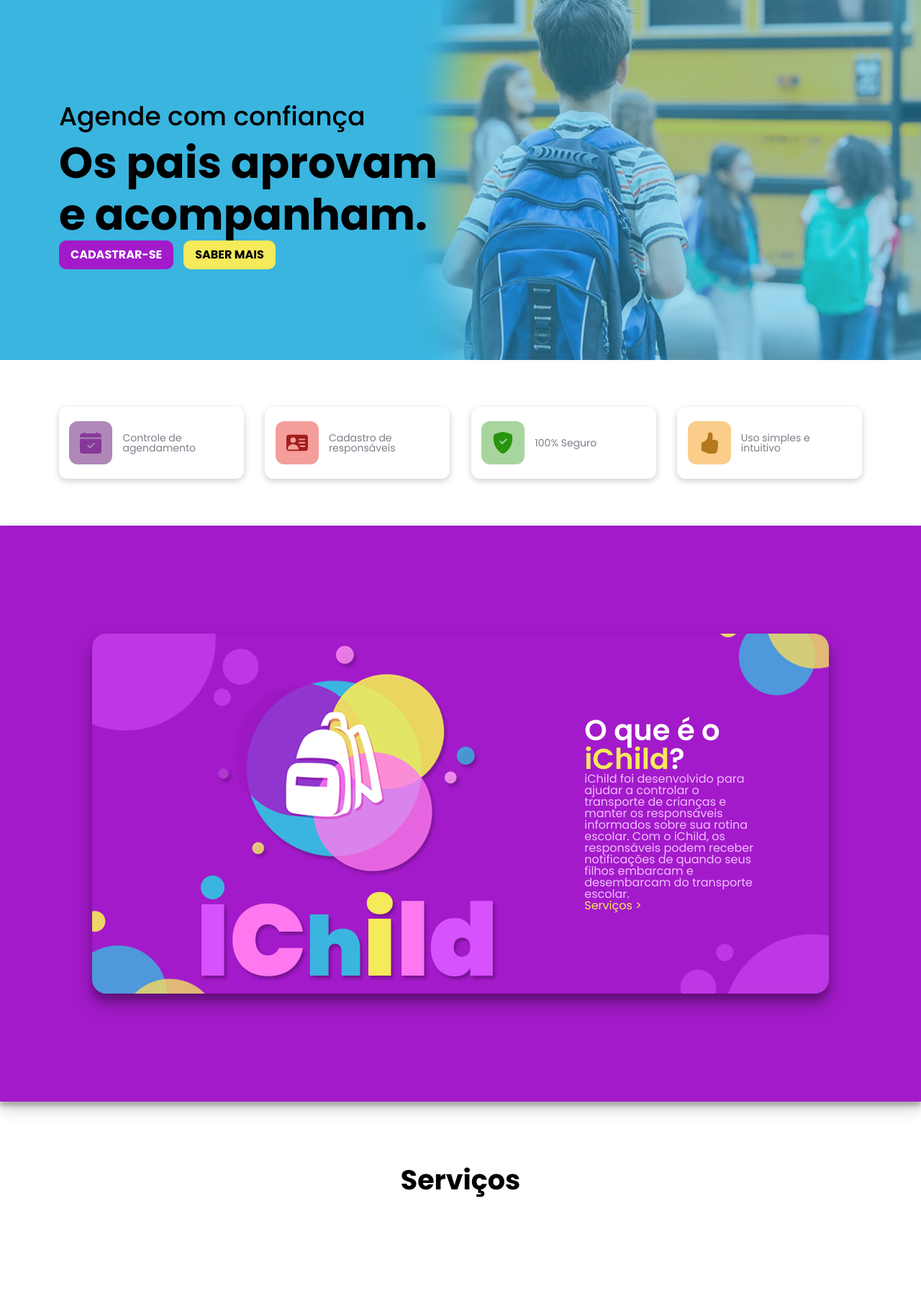
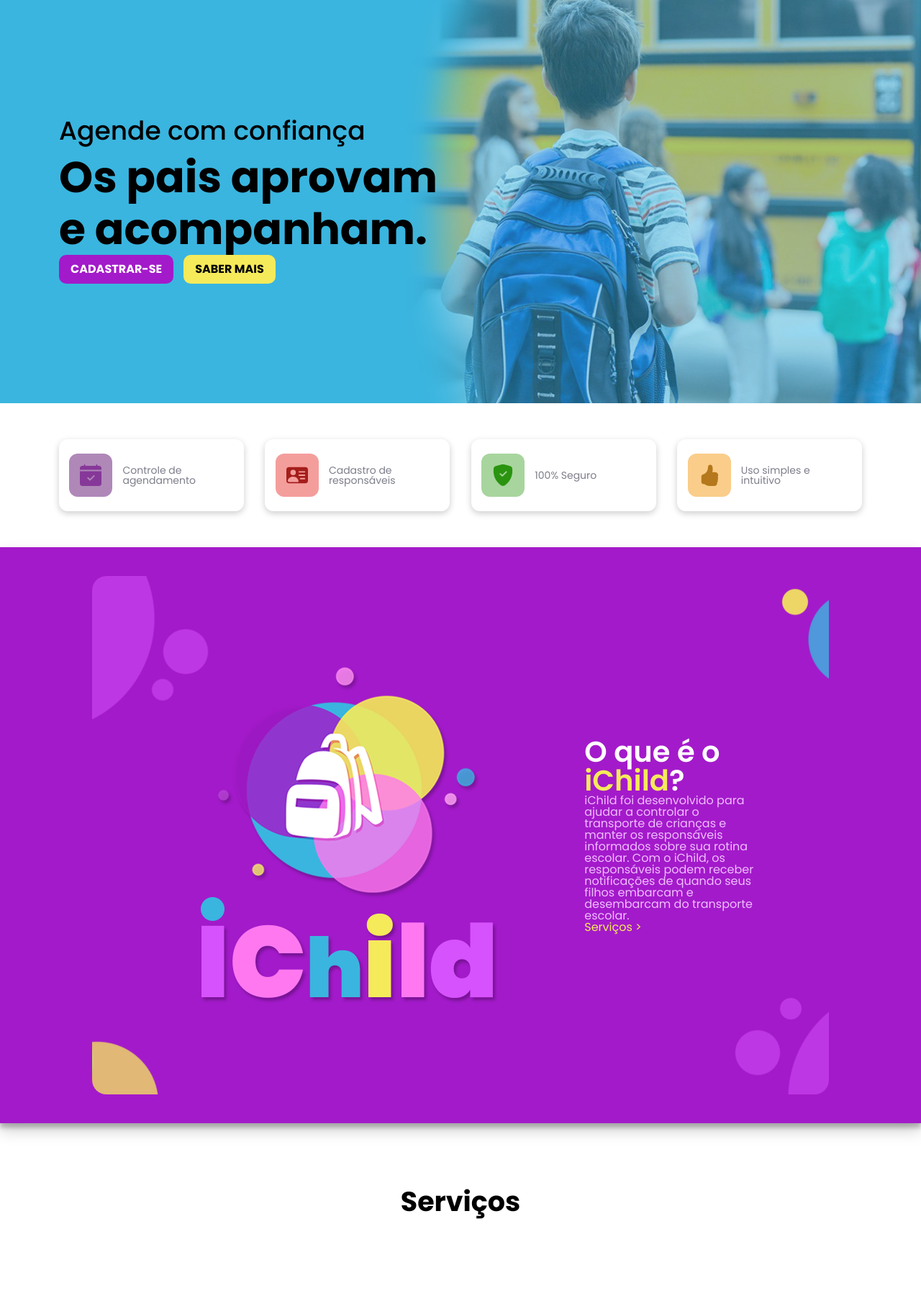
Before and after one commit to murilo-a-m/faculdade-ichild, a PHP site: page /ichild/src/pages/home/home.php in a window 1280 px wide. Shown: the part 87-1887 px from the top of the page at 72% size. Run offline with PHP 8.4, Linux system fonts and the light colour scheme.

Commit message:
[update]: fix bugs

```diff
--- a/src/css/style.css
+++ b/src/css/style.css
@@ -311,7 +311,7 @@
   box-shadow: 0 14px 28px rgba(0, 0, 0, 0.25), 0 10px 10px rgba(0, 0, 0, 0.22);
   display: flex;
   justify-content: center;
-  min-height: 90%;
+  min-height: 90vh;
   width: 80%;
 }
 .main__about .about__text {
@@ -577,13 +577,17 @@
 }
 @media (max-height: 800px) {
   .main__banner {
-    min-height: 500px;
+    padding-bottom: 20px;
   }
   .main__specs {
-    min-height: 230px;
+    min-height: 200px;
   }
   .main__about {
-    min-height: 800px;
+    padding: 20px 0;
+  }
+  .main__about .main__about-box {
+    box-shadow: none;
+    min-height: 90vh;
   }
   .services__item-container {
     min-height: 800px;
--- a/src/sass/pages/home.scss
+++ b/src/sass/pages/home.scss
@@ -142,7 +142,7 @@
     box-shadow: 0 14px 28px rgba(0, 0, 0, 0.25), 0 10px 10px rgba(0, 0, 0, 0.22);
     display: flex;
     justify-content: center;
-    min-height: 90%;
+    min-height: 90vh;
     width: 80%;
   }
 
@@ -492,15 +492,19 @@
 
 @media (max-height: 800px) {
   .main__banner {
-    min-height: 500px;
+    padding-bottom: 20px;
   }
 
   .main__specs {
-    min-height: 230px;
+    min-height: 200px;
   }
 
   .main__about {
-    min-height: 800px;
+    padding: 20px 0;
+    .main__about-box {
+      box-shadow: none;
+      min-height: 90vh;
+    }
   }
 
   .services__item-container {
```
Also changed, not shown: 1 other file.
